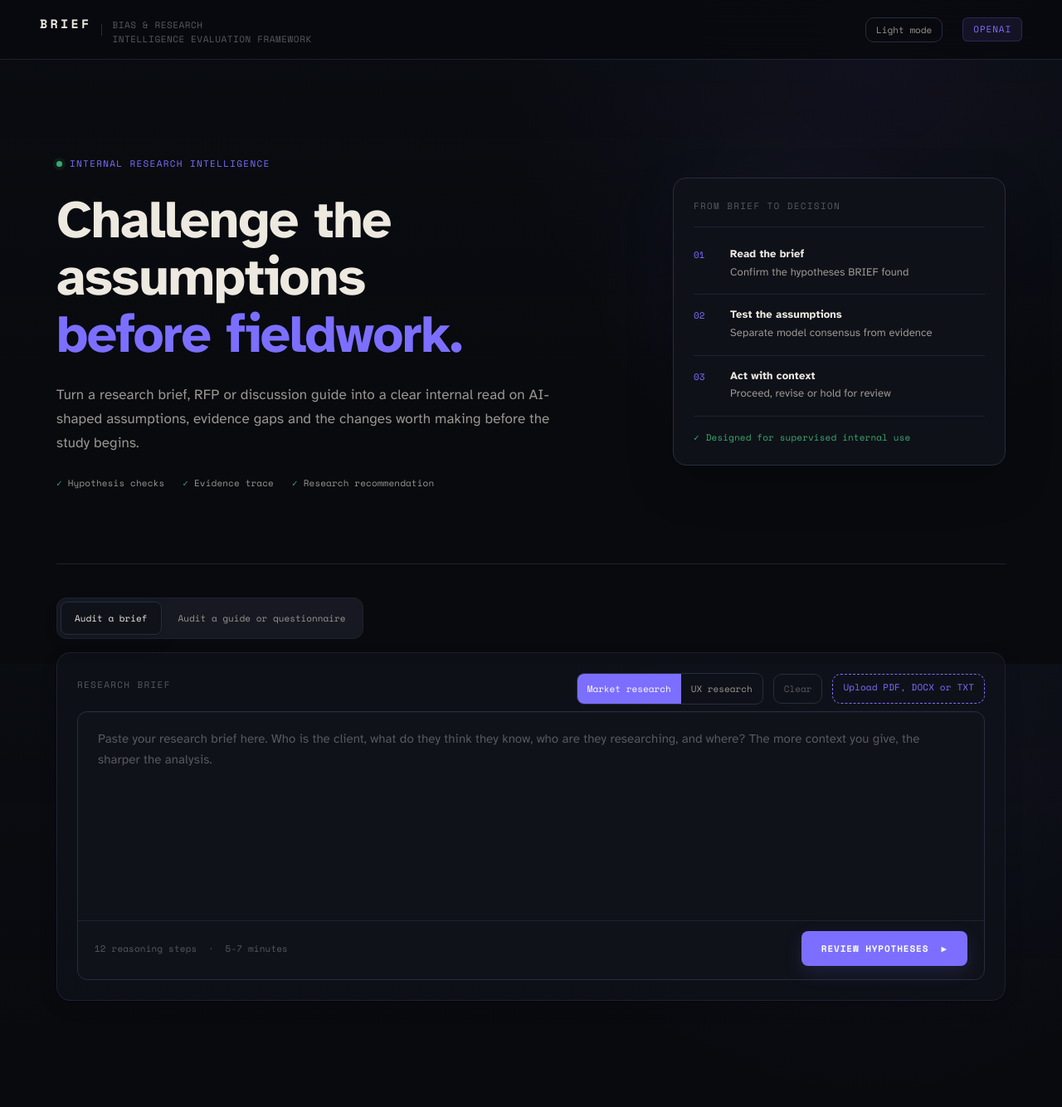
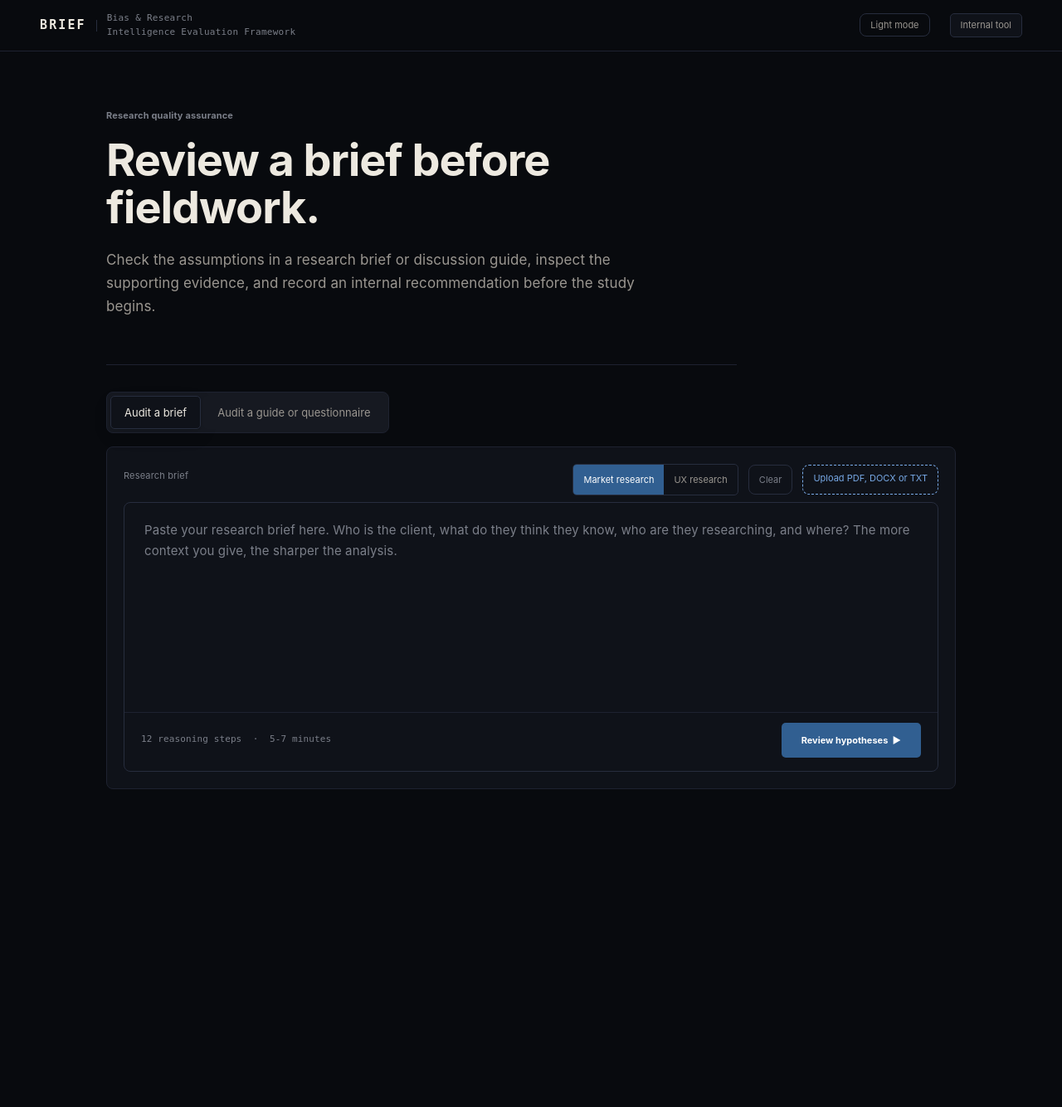
Before and after one commit to shiwakshir/brief-openai, a Python web app: template templates/index.html in a window 1280 px wide. Shown: the whole page at 83% size. After the commit the page ends 951 px from the top, so only its background shows below. Run offline with Jinja, Linux system fonts and the light colour scheme; the template is opened without the code that fills it, so the values that code supplies are empty.

Commit message:
Calm the interface and add a friendly local URL

```diff
--- a/static/css/brief.css
+++ b/static/css/brief.css
@@ -1,5 +1,3 @@
-@import url('https://fonts.googleapis.com/css2?family=Atkinson+Hyperlegible:ital,wght@0,400;0,700;1,400;1,700&family=Space+Mono:wght@400;700&display=swap');
-
   :root {
     /* Backgrounds - wider contrast steps so surfaces read as elevated */
     --bg:       #080a0e;
@@ -11,11 +9,13 @@
     --border:   #1e2230;
     --border2:  #272d3e;
 
-    /* Accent - purple */
-    --accent:        #7c6fff;
-    --accent-dim:    rgba(124,111,255,0.1);
-    --accent-border: rgba(124,111,255,0.22);
-    --accent-hover:  #6a5fe8;
+    /* Accent */
+    --accent:        #78a9e6;
+    --accent-dim:    rgba(120,169,230,0.1);
+    --accent-border: rgba(120,169,230,0.24);
+    --accent-hover:  #91b9ea;
+    --accent-solid:  #315f91;
+    --accent-solid-hover: #254e79;
     --danger-light: #e88888;
 
     /* Semantic colours */
@@ -29,15 +29,15 @@
     /* Text */
     --text:   #ede9e0;
     --text2:  #9a9690;
-    --muted:  #585860;
+    --muted:  #7b7f89;
 
     --on-accent: #ffffff;
     --shadow-accent: rgba(124,111,255,0.15);
     --glow-accent: rgba(124,111,255,0.06);
 
     /* Type */
-    --mono: 'Space Mono', monospace;
-    --sans: 'Atkinson Hyperlegible', sans-serif;
+    --mono: ui-monospace, 'Cascadia Mono', 'Segoe UI Mono', monospace;
+    --sans: Inter, 'Segoe UI', Arial, sans-serif;
 
     /* Spacing scale */
     --sp-1:  4px;
@@ -59,8 +59,8 @@
     --text-xl:  28px;
     --text-2xl: 46px;
 
-    --radius:    6px;
-    --radius-lg: 10px;
+    --radius:    5px;
+    --radius-lg: 8px;
     --radius-sm: 3px;
     --radius-pill: 20px;
 
@@ -97,10 +97,12 @@
     --surface3: #e9e5db;
     --border:   #e2ddd2;
     --border2:  #d3cdbf;
-    --accent:        #5a4de0;
-    --accent-dim:    rgba(90,77,224,0.08);
-    --accent-border: rgba(90,77,224,0.25);
-    --accent-hover:  #4a3ec9;
+    --accent:        #315f91;
+    --accent-dim:    rgba(49,95,145,0.08);
+    --accent-border: rgba(49,95,145,0.24);
+    --accent-hover:  #254e79;
+    --accent-solid:  #315f91;
+    --accent-solid-hover: #254e79;
     --danger-light: #b83232;
     --amber:      #a86f12;
     --amber-dim:  rgba(168,111,18,0.1);
@@ -1360,14 +1362,6 @@ header {
   margin-bottom: var(--sp-6);
 }
 
-.status-dot {
-  width: 7px;
-  height: 7px;
-  border-radius: 50%;
-  background: var(--ok);
-  box-shadow: 0 0 0 4px var(--ok-dim);
-}
-
 .hero h1 {
   font-size: clamp(42px, 5vw, 66px);
   max-width: 760px;
@@ -1376,85 +1370,6 @@ header {
 
 .hero h1 em { color: var(--accent); }
 .hero-body { max-width: 610px; }
-
-.hero-proof {
-  display: flex;
-  flex-wrap: wrap;
-  gap: 10px 22px;
-  margin-top: var(--sp-6);
-  font-family: var(--mono);
-  font-size: var(--text-xs);
-  color: var(--text2);
-}
-
-.hero-proof span::before {
-  content: '✓';
-  color: var(--ok);
-  margin-right: 7px;
-}
-
-.hero-preview {
-  position: relative;
-  z-index: 1;
-  padding: var(--sp-6);
-  background: color-mix(in srgb, var(--surface) 94%, transparent);
-  border: 1px solid var(--border2);
-  border-radius: 16px;
-  box-shadow: var(--shadow-lg);
-}
-
-.preview-kicker {
-  padding-bottom: var(--sp-4);
-  margin-bottom: var(--sp-2);
-  border-bottom: 1px solid var(--border);
-  font-family: var(--mono);
-  font-size: var(--text-xs);
-  letter-spacing: var(--ls-widest);
-  text-transform: uppercase;
-  color: var(--muted);
-}
-
-.preview-steps { list-style: none; }
-
-.preview-steps li {
-  display: grid;
-  grid-template-columns: 32px 1fr;
-  gap: var(--sp-3);
-  align-items: start;
-  padding: var(--sp-4) 0;
-  border-bottom: 1px solid var(--border);
-}
-
-.preview-num {
-  font-family: var(--mono);
-  font-size: var(--text-xs);
-  color: var(--accent);
-}
-
-.preview-steps strong {
-  display: block;
-  font-size: var(--text-sm);
-  color: var(--text);
-  line-height: var(--lh-snug);
-}
-
-.preview-steps small {
-  display: block;
-  margin-top: 4px;
-  color: var(--text2);
-  font-size: var(--text-sm);
-  line-height: var(--lh-normal);
-}
-
-.preview-note {
-  display: flex;
-  gap: 8px;
-  align-items: center;
-  padding-top: var(--sp-4);
-  font-family: var(--mono);
-  font-size: var(--text-xs);
-  color: var(--ok);
-}
 
 .tool-switch {
   width: fit-content;
@@ -1579,8 +1494,6 @@ textarea:focus-visible {
   header { padding-inline: var(--sp-6); }
   .page-wrap { padding-inline: var(--sp-6); }
   .hero { grid-template-columns: 1fr; gap: var(--sp-8); }
-  .hero-preview { max-width: 620px; }
-
   .results-nav {
     position: sticky;
     top: 68px;
@@ -1610,8 +1523,6 @@ textarea:focus-visible {
   .hero { padding: 52px 0 44px; margin-bottom: var(--sp-6); }
   .hero h1 { font-size: clamp(38px, 12vw, 50px); }
   .hero-body { font-size: var(--text-base); }
-  .hero-proof { display: grid; }
-  .hero-preview { padding: var(--sp-5); }
   .tool-switch { width: 100%; }
   .tool-tab { flex: 1; }
   .input-section { padding: var(--sp-4); }
@@ -1627,3 +1538,135 @@ textarea:focus-visible {
   .confidence-hero { padding: var(--sp-5); }
   .card { padding: var(--sp-5); }
 }
+
+/* Restrained internal-product treatment */
+body {
+  background-image: none;
+  background-attachment: scroll;
+}
+
+header {
+  min-height: 62px;
+  padding-block: var(--sp-3);
+  background: var(--bg);
+  backdrop-filter: none;
+  -webkit-backdrop-filter: none;
+}
+
+.logo { align-items: center; }
+.logo-name { letter-spacing: .14em; }
+.logo-full { letter-spacing: .025em; text-transform: none; }
+
+.foundry-badge,
+.theme-toggle,
+.tool-tab,
+.mode-btn,
+.btn-upload,
+.btn-clear,
+.btn-run,
+.btn-new,
+.btn-export,
+.export-menu button {
+  font-family: var(--sans);
+  letter-spacing: 0;
+  text-transform: none;
+}
+
+.foundry-badge {
+  color: var(--text2);
+  background: var(--surface);
+  border-color: var(--border2);
+}
+
+.page-wrap { max-width: 1120px; }
+
+.hero {
+  display: block;
+  max-width: 760px;
+  padding: 68px 0 56px;
+  margin-bottom: var(--sp-8);
+}
+
+.hero::after { display: none; }
+
+.hero-eyebrow,
+.input-label,
+.card-label,
+.section-eyebrow,
+.nav-header,
+.summary-tile-label,
+.meta-key {
+  font-family: var(--sans);
+  letter-spacing: .015em;
+  text-transform: none;
+}
+
+.hero-eyebrow {
+  display: block;
+  color: var(--muted);
+  font-weight: 700;
+  margin-bottom: var(--sp-4);
+}
+
+.hero h1 {
+  max-width: 720px;
+  font-size: clamp(38px, 5vw, 54px);
+  line-height: 1.06;
+  margin-bottom: var(--sp-5);
+}
+
+.hero-body {
+  max-width: 650px;
+  color: var(--text2);
+  font-size: var(--text-md);
+  line-height: 1.65;
+}
+
+.tool-switch {
+  border-radius: var(--radius-lg);
+  background: var(--surface2);
+}
+
+.tool-tab {
+  border-radius: var(--radius);
+  font-size: var(--text-sm);
+}
+
+.input-section {
+  padding: var(--sp-5);
+  background: var(--surface);
+  border-radius: var(--radius-lg);
+  box-shadow: none;
+}
+
+.textarea-wrap {
+  border-radius: var(--radius-lg);
+  box-shadow: none;
+}
+
+.mode-toggle { border-radius: var(--radius); }
+.btn-run { border-radius: var(--radius); box-shadow: none; }
+.btn-run,
+.mode-btn.active { background: var(--accent-solid); }
+.btn-run:hover { background: var(--accent-solid-hover); }
+
+.card,
+.summary-tile,
+.internal-decision-card { box-shadow: none; }
+
+.internal-decision-card { border-radius: var(--radius-lg); }
+
+@media (max-width: 900px) {
+  .hero { display: block; }
+  .results-nav {
+    top: 62px;
+    background: var(--bg);
+    backdrop-filter: none;
+  }
+}
+
+@media (max-width: 640px) {
+  .hero { padding: 44px 0 38px; }
+  .hero h1 { font-size: clamp(34px, 11vw, 46px); }
+  .input-section { padding: var(--sp-4); }
+}
--- a/templates/index.html
+++ b/templates/index.html
@@ -16,7 +16,7 @@
   </div>
   <div class="header-right">
     <button type="button" class="theme-toggle" id="theme-toggle" data-action="toggle-theme" aria-label="Switch between light and dark mode" title="Light / dark">Light mode</button>
-    <div class="foundry-badge">OpenAI</div>
+    <div class="foundry-badge">Internal tool</div>
   </div>
 </header>
 
@@ -27,24 +27,10 @@
 
     <div class="hero">
       <div class="hero-copy">
-        <div class="hero-eyebrow"><span class="status-dot" aria-hidden="true"></span> Internal research intelligence</div>
-        <h1>Challenge the assumptions<br><em>before fieldwork.</em></h1>
-        <p class="hero-body">Turn a research brief, RFP or discussion guide into a clear internal read on AI-shaped assumptions, evidence gaps and the changes worth making before the study begins.</p>
-        <div class="hero-proof" aria-label="What BRIEF provides">
-          <span>Hypothesis checks</span>
-          <span>Evidence trace</span>
-          <span>Research recommendation</span>
-        </div>
+        <div class="hero-eyebrow">Research quality assurance</div>
+        <h1>Review a brief before fieldwork.</h1>
+        <p class="hero-body">Check the assumptions in a research brief or discussion guide, inspect the supporting evidence, and record an internal recommendation before the study begins.</p>
       </div>
-      <aside class="hero-preview" aria-label="BRIEF workflow preview">
-        <div class="preview-kicker">From brief to decision</div>
-        <ol class="preview-steps">
-          <li><span class="preview-num">01</span><div><strong>Read the brief</strong><small>Confirm the hypotheses BRIEF found</small></div></li>
-          <li><span class="preview-num">02</span><div><strong>Test the assumptions</strong><small>Separate model consensus from evidence</small></div></li>
-          <li><span class="preview-num">03</span><div><strong>Act with context</strong><small>Proceed, revise or hold for review</small></div></li>
-        </ol>
-        <div class="preview-note"><span aria-hidden="true">✓</span> Designed for supervised internal use</div>
-      </aside>
     </div>
 
     <div class="tool-switch" role="tablist" aria-label="Choose an analysis">
```
Also changed, not shown: tests/test_frontend.py (+8 -0 lines), README.md.
